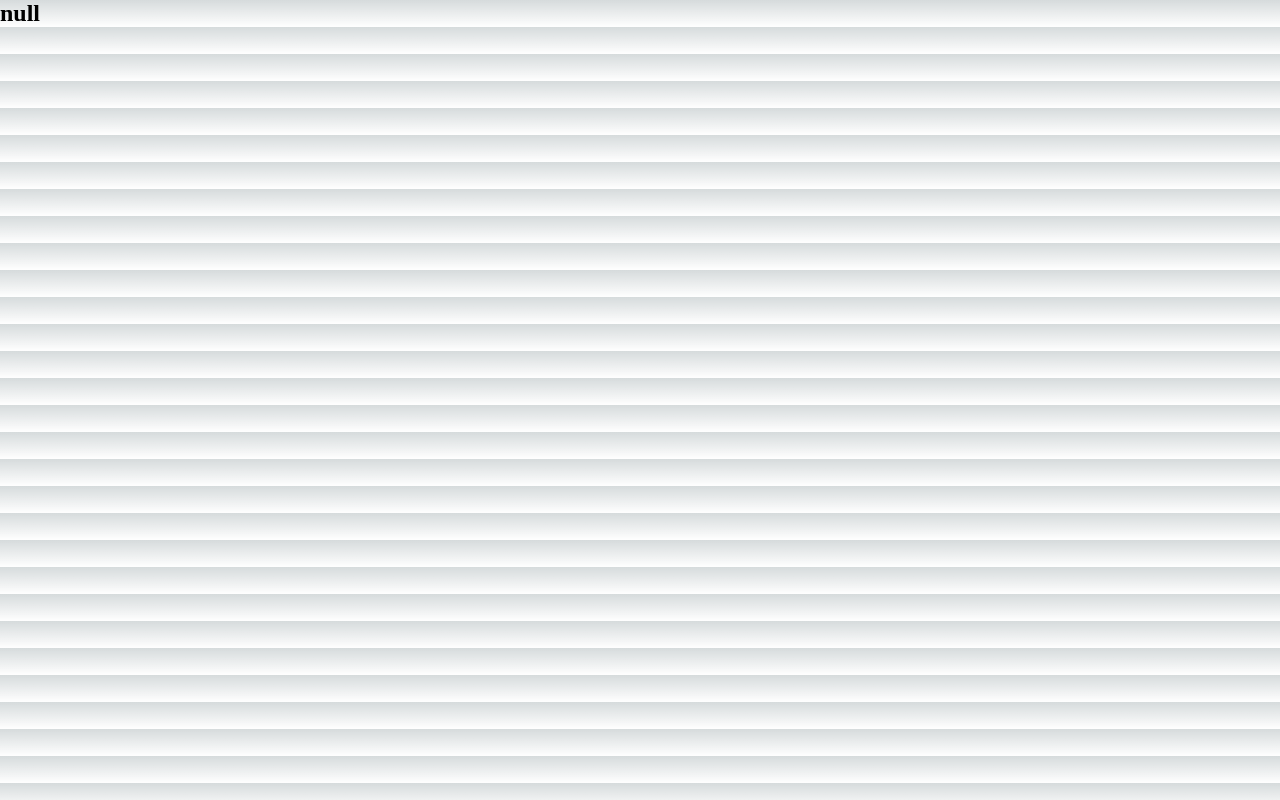
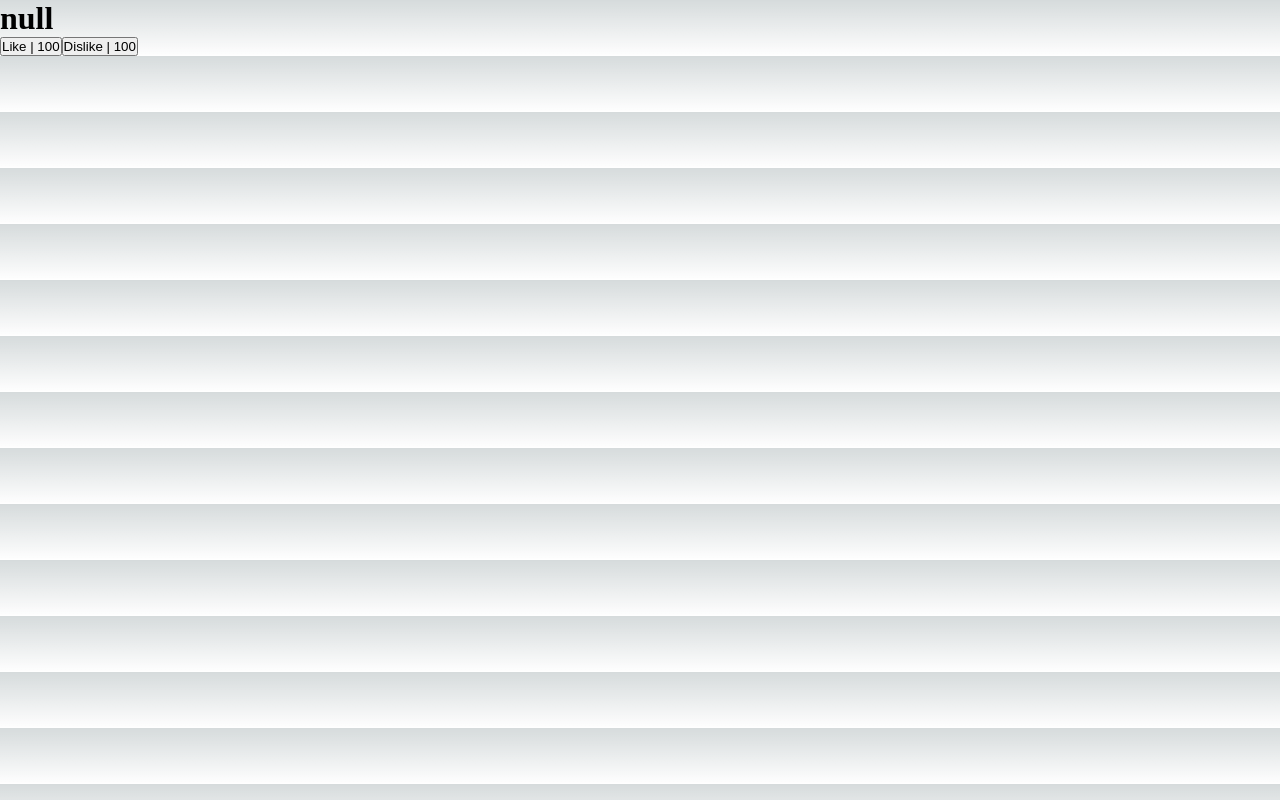
Before and after one commit to Cameron933/pair_programming, a Next.js app: page /Like in a window 1280 px wide. Built offline with nearby package versions, Linux system fonts and the light colour scheme.

Commit message:
button action

```diff
--- a/src/pages/Like.tsx
+++ b/src/pages/Like.tsx
@@ -25,9 +25,13 @@ const Like = () => {
   };
 
   return (
-    <article>
+    <div>
       <h1>{status ?? "null"}</h1>
-    </article>
+      <button onClick={() => onStatusChange("liked")}>{`Like | ${statusCounter.liked}`}</button>
+      <button
+        onClick={() => onStatusChange("disliked")}
+      >{`Dislike | ${statusCounter.liked}`}</button>
+    </div>
   );
 };
 
```
